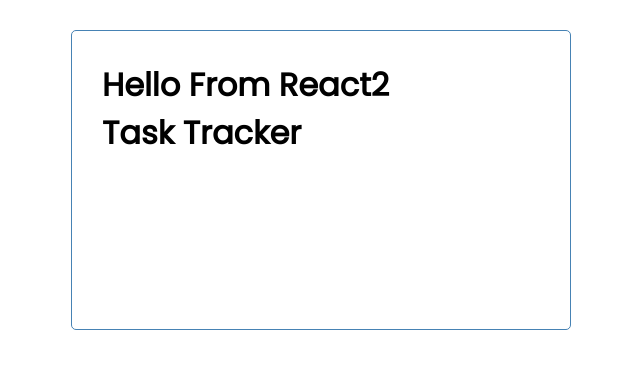
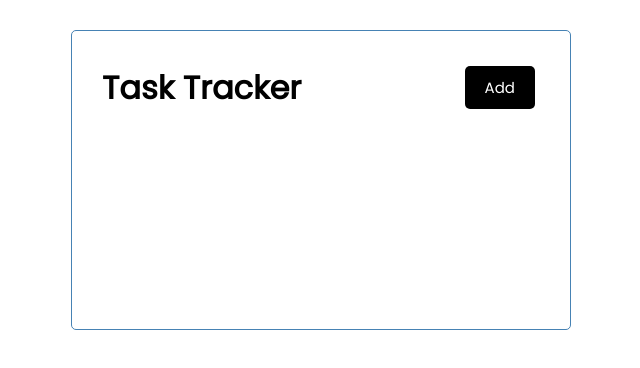
Before and after one commit to Alexmry/my-third-react-app, a React (Create React App) app: page / in a window 1280 px wide. Shown: the top 368 px of the page, without its empty margins (319-959 px from the left). Built offline with nearby package versions, Linux system fonts and the light colour scheme.

Commit message:
button component created in the button file

```diff
--- a/src/App.js
+++ b/src/App.js
@@ -3,7 +3,6 @@ import Header from "./components/Header";
 function App() {
   return (
     <div className="container">
-      <h1>Hello From React2</h1>
       <Header />
     </div>
   );
--- /dev/null
+++ b/src/components/Button.js
@@ -0,0 +1,5 @@
+const Button = () => {
+    return <button className='btn'>Add</button>
+}
+
+export default Button
--- a/src/components/Header.js
+++ b/src/components/Header.js
@@ -1,10 +1,11 @@
 import PropTypes from 'prop-types'
-
+import Button from './Button'
 
 const Header = ({title}) => {
     return (
-        <header>
+        <header className='header'>
             <h1>{title}</h1>
+            <Button />
         </header>
     )
 }
```
